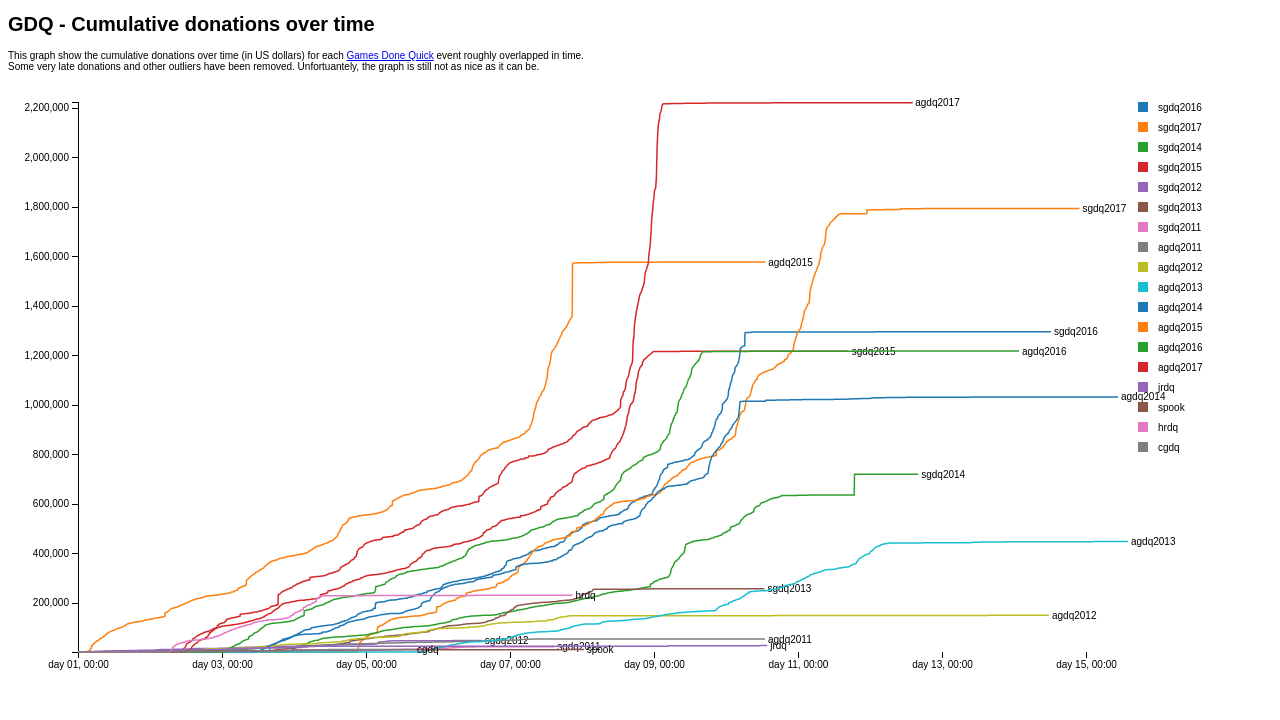
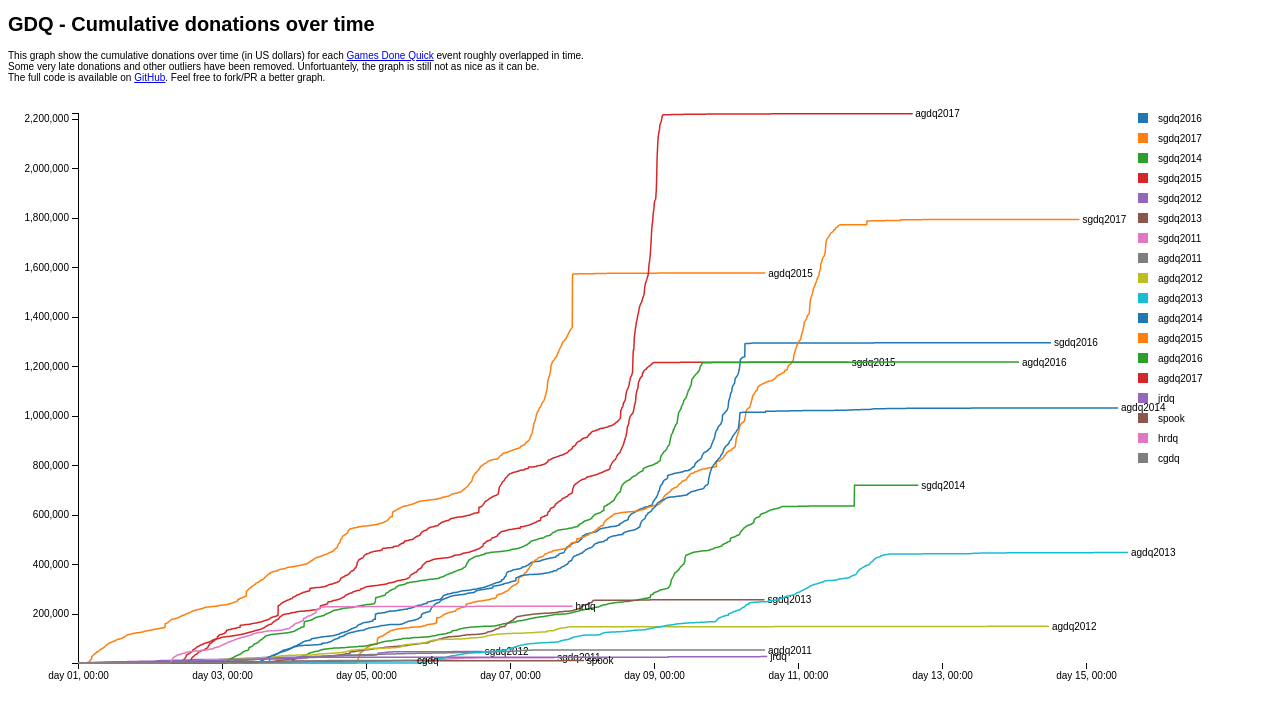
Before and after one commit to ZetaTwo/gdq-donation-scraper, a plain HTML site: page index.html in a window 1280 px wide. Drawn offline with nearby package versions, Linux system fonts and the light colour scheme.

Commit message:
GH page fix

```diff
--- a/index.html
+++ b/index.html
@@ -31,7 +31,7 @@
 <p>
   This graph show the cumulative donations over time (in US dollars) for each <a href="https://gamesdonequick.com" title="Games Done Quick">Games Done Quick</a> event roughly overlapped in time.<br>
   Some very late donations and other outliers have been removed. Unfortuantely, the graph is still not as nice as it can be.<br>
-  <!--The full code is available on <a href="https://github.com/ZetaTwo/gdq-donation-scraper" title="GitHub - GDQ Donation Tracker Scraper">GitHub</a>. Feel free to fork/PR a better graph.-->
+  The full code is available on <a href="https://github.com/ZetaTwo/gdq-donation-scraper" title="GitHub - GDQ Donation Tracker Scraper">GitHub</a>. Feel free to fork/PR a better graph.
 </p>
 
 <!-- load the d3.js library -->
```
